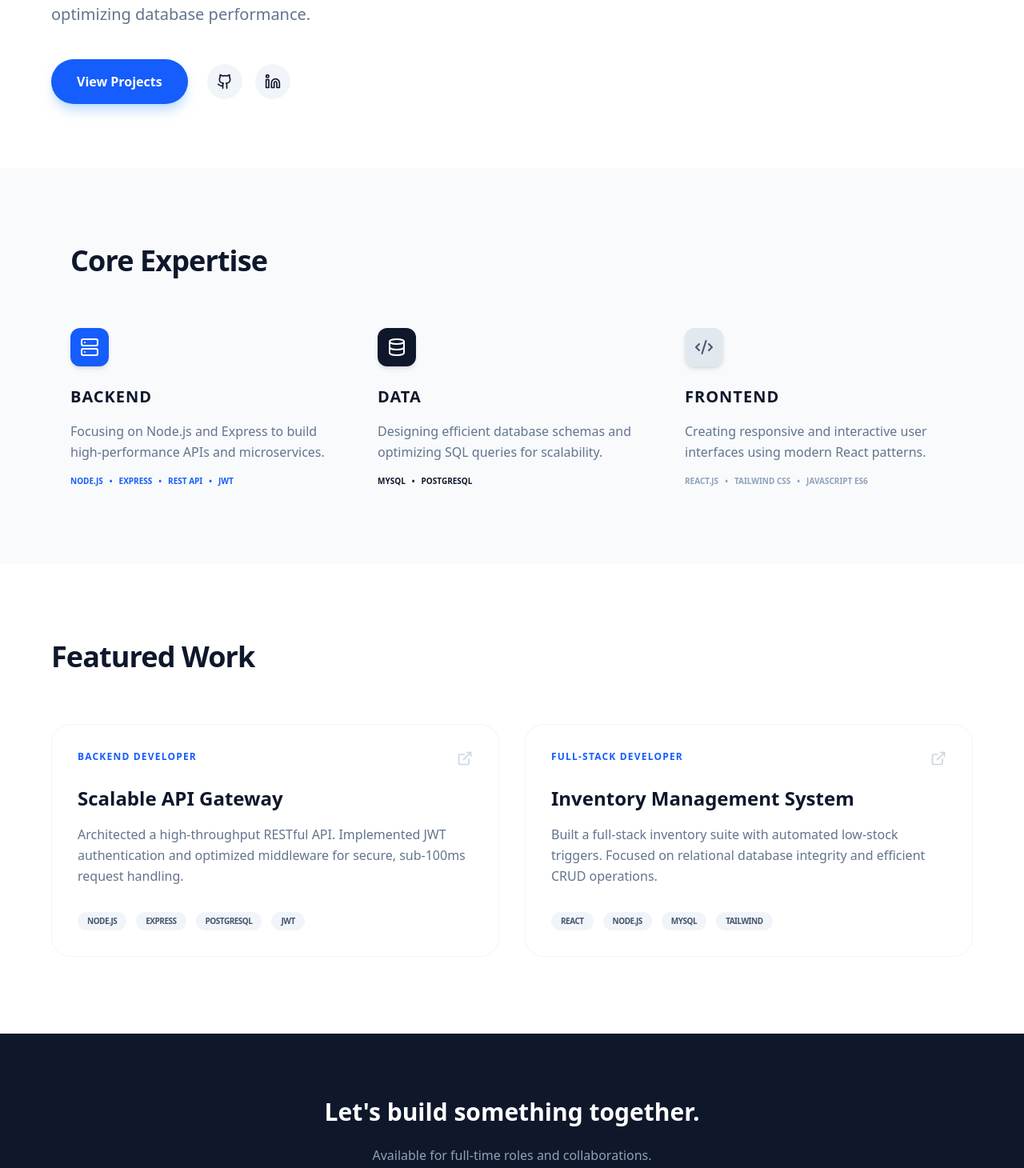
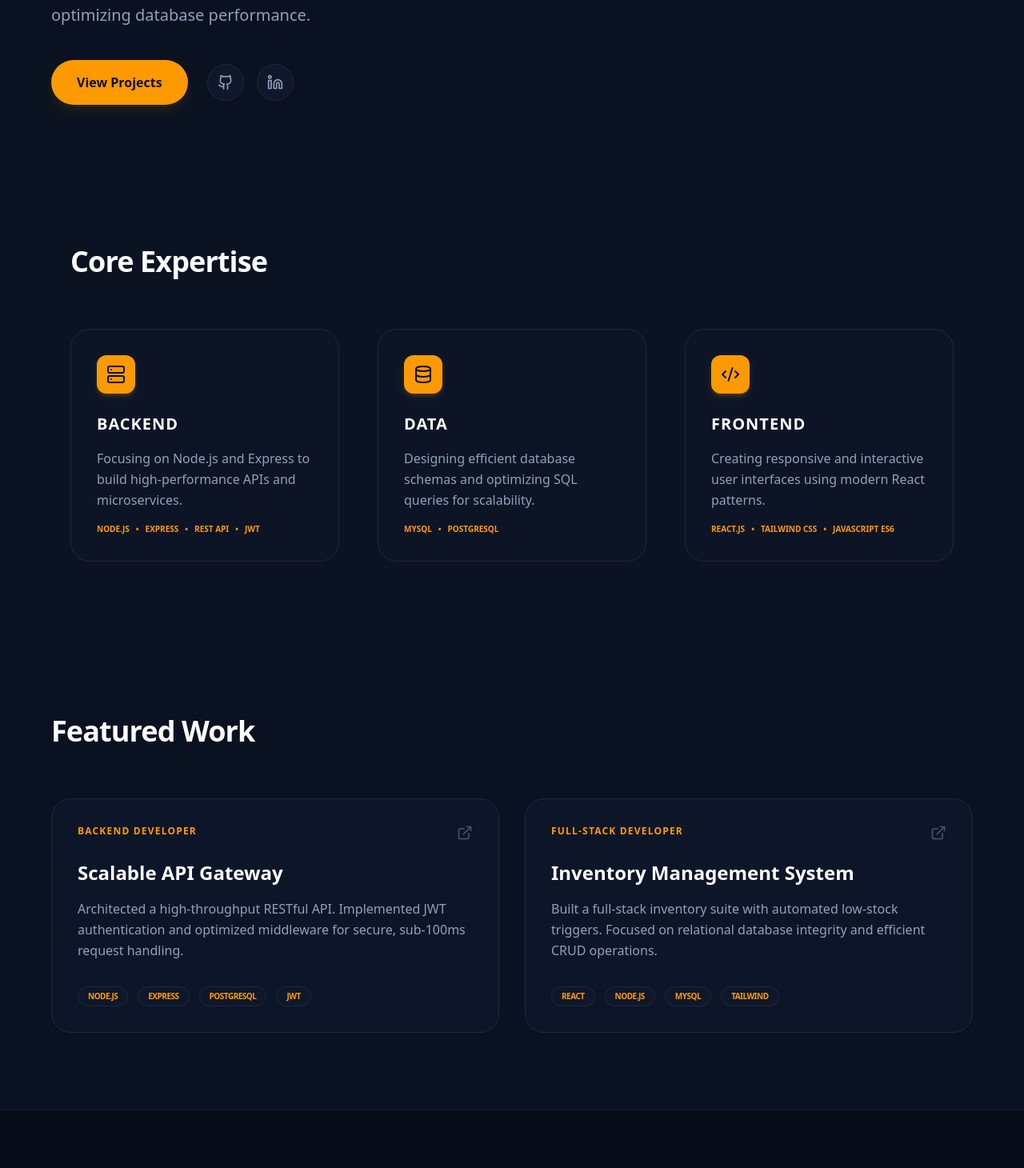
Before and after one commit to SirYazoo/my-portfolio, a React (Vite) app: page / in a window 1280 px wide. Shown: the part 550-2010 px from the top of the page at 80% size. Built offline with nearby package versions, Linux system fonts and the light colour scheme.

Commit message:
style: update UI colors

```diff
--- a/src/App.jsx
+++ b/src/App.jsx
@@ -14,15 +14,13 @@ const App = () => {
     {
       title: "Scalable API Gateway",
       role: "Backend Developer",
-      // Refined description to sound more professional
       desc: "Architected a high-throughput RESTful API. Implemented JWT authentication and optimized middleware for secure, sub-100ms request handling.",
       tech: ["Node.js", "Express", "PostgreSQL", "JWT"],
-      link: "https://github.com/SirYazoo", // Pointing to your GitHub
+      link: "https://github.com/SirYazoo",
     },
     {
       title: "Inventory Management System",
       role: "Full-stack Developer",
-      // Highlighting the 'Logic' over just 'Real-time'
       desc: "Built a full-stack inventory suite with automated low-stock triggers. Focused on relational database integrity and efficient CRUD operations.",
       tech: ["React", "Node.js", "MySQL", "Tailwind"],
       link: "https://github.com/SirYazoo",
@@ -30,35 +28,35 @@ const App = () => {
   ];
 
   return (
-    <div className="min-h-screen bg-white text-slate-900 selection:bg-blue-100 selection:text-blue-600">
+    <div className="min-h-screen bg-[#0a1120] text-slate-100 selection:bg-amber-500/30 selection:text-amber-200">
       {/* --- NAVIGATION --- */}
-      <nav className="fixed w-full top-0 bg-white/80 backdrop-blur-md z-50 border-b border-slate-100">
+      <nav className="fixed w-full top-0 bg-[#0a1120]/80 backdrop-blur-md z-50 border-b border-slate-800/50">
         <div className="max-w-6xl mx-auto px-6 h-16 flex justify-between items-center">
-          <span className="font-black text-xl tracking-tighter uppercase">
+          <span className="font-black text-xl tracking-tighter uppercase text-white">
             Rio
           </span>
-          <div className="hidden md:flex gap-8 text-sm font-bold uppercase tracking-widest text-slate-500">
+          <div className="hidden md:flex gap-8 text-sm font-bold uppercase tracking-widest">
             <a
               href="#about"
-              className="hover:text-blue-600 transition duration-300"
+              className="text-slate-400 hover:text-amber-500 transition duration-300"
             >
               About
             </a>
             <a
               href="#skills"
-              className="hover:text-blue-600 transition duration-300"
+              className="text-slate-400 hover:text-amber-500 transition duration-300"
             >
               Skills
             </a>
             <a
               href="#projects"
-              className="hover:text-blue-600 transition duration-300"
+              className="text-slate-400 hover:text-amber-500 transition duration-300"
             >
               Work
             </a>
             <a
               href="mailto:rioaurelio259@gmail.com"
-              className="text-slate-900 hover:text-blue-600 transition duration-300"
+              className="text-white hover:text-amber-500 transition duration-300"
             >
               Contact
             </a>
@@ -69,20 +67,20 @@ const App = () => {
       {/* --- HERO SECTION --- */}
       <section id="about" className="pt-40 pb-20 px-6">
         <div className="max-w-6xl mx-auto">
-          <div className="inline-flex items-center gap-2 px-3 py-1 rounded-full bg-blue-50 text-blue-600 text-xs font-bold mb-6">
+          <div className="inline-flex items-center gap-2 px-3 py-1 rounded-full bg-amber-500/10 text-amber-500 text-xs font-bold mb-6 border border-amber-500/20">
             <span className="relative flex h-2 w-2">
-              <span className="animate-ping absolute inline-flex h-full w-full rounded-full bg-blue-400 opacity-75"></span>
-              <span className="relative inline-flex rounded-full h-2 w-2 bg-blue-600"></span>
+              <span className="animate-ping absolute inline-flex h-full w-full rounded-full bg-amber-400 opacity-75"></span>
+              <span className="relative inline-flex rounded-full h-2 w-2 bg-amber-500"></span>
             </span>
             OPEN FOR OPPORTUNITIES
           </div>
 
-          <h1 className="text-6xl md:text-8xl font-black tracking-tighter mb-8 leading-[0.85]">
+          <h1 className="text-6xl md:text-8xl font-black tracking-tighter mb-8 leading-[0.85] text-white">
             I build robust <br />
-            <span className="text-slate-300">server-side</span> <br />
+            <span className="text-slate-700">server-side</span> <br />
             solutions.
           </h1>
-          <p className="text-xl text-slate-500 max-w-2xl mb-10 leading-relaxed">
+          <p className="text-xl text-slate-400 max-w-2xl mb-10 leading-relaxed">
             Highly motivated Full-stack Developer specializing in Backend
             Architecture. Passionate about writing clean, maintainable code and
             optimizing database performance.
@@ -90,7 +88,7 @@ const App = () => {
           <div className="flex flex-wrap gap-6 items-center">
             <a
               href="#projects"
-              className="px-8 py-4 bg-blue-600 text-white font-bold rounded-full hover:bg-blue-700 transition shadow-lg shadow-blue-200"
+              className="px-8 py-4 bg-amber-500 text-[#0a1120] font-bold rounded-full hover:bg-amber-400 transition shadow-lg shadow-amber-500/10"
             >
               View Projects
             </a>
@@ -99,7 +97,7 @@ const App = () => {
                 target="_blank"
                 rel="noopener noreferrer"
                 href="https://github.com/SirYazoo"
-                className="p-3 bg-slate-100 rounded-full hover:bg-slate-200 transition"
+                className="p-3 bg-slate-900 text-slate-400 border border-slate-800 rounded-full hover:bg-amber-500 transition"
               >
                 <Github size={20} />
               </a>
@@ -107,7 +105,7 @@ const App = () => {
                 target="_blank"
                 rel="noopener noreferrer"
                 href="https://linkedin.com/in/rio-aurelio-sumantri"
-                className="p-3 bg-slate-100 rounded-full hover:bg-slate-200 transition"
+                className="p-3 bg-slate-900 text-slate-400 border border-slate-800 rounded-full hover:bg-amber-500 transition"
               >
                 <Linkedin size={20} />
               </a>
@@ -117,55 +115,55 @@ const App = () => {
       </section>
 
       {/* --- TECH STACK --- */}
-      <section id="skills" className="py-24 bg-slate-50">
+      <section id="skills" className="py-24 bg-slate-900/30">
         <div className="max-w-6xl mx-auto px-6">
-          <h2 className="text-4xl font-black mb-16 tracking-tight text-slate-900">
+          <h2 className="text-4xl font-black mb-16 tracking-tight text-white">
             Core Expertise
           </h2>
           <div className="grid grid-cols-1 md:grid-cols-3 gap-12">
-            <div>
-              <div className="w-12 h-12 bg-blue-600 text-white flex items-center justify-center rounded-xl mb-6 shadow-md">
+            <div className="p-8 rounded-3xl bg-slate-900/50 border border-slate-800 hover:bg-amber-500/50 transition duration-300">
+              <div className="w-12 h-12 bg-amber-500 text-[#0a1120] flex items-center justify-center rounded-xl mb-6 shadow-md shadow-amber-500/20">
                 <Server size={24} />
               </div>
-              <h3 className="text-xl font-bold mb-4 uppercase tracking-wider">
+              <h3 className="text-xl font-bold mb-4 uppercase tracking-wider text-white">
                 Backend
               </h3>
-              <p className="text-slate-500 leading-relaxed mb-4">
+              <p className="text-slate-400 leading-relaxed mb-4">
                 Focusing on Node.js and Express to build high-performance APIs
                 and microservices.
               </p>
-              <div className="flex flex-wrap gap-2 text-[10px] font-black uppercase text-blue-600">
+              <div className="flex flex-wrap gap-2 text-[10px] font-black uppercase text-amber-500">
                 <span>Node.js</span> • <span>Express</span> •{" "}
                 <span>REST API</span> • <span>JWT</span>
               </div>
             </div>
-            <div>
-              <div className="w-12 h-12 bg-slate-900 text-white flex items-center justify-center rounded-xl mb-6 shadow-md">
+            <div className="p-8 rounded-3xl bg-slate-900/50 border border-slate-800 hover:bg-amber-500/50 transition duration-300">
+              <div className="w-12 h-12 bg-amber-500 text-[#0a1120] flex items-center justify-center rounded-xl mb-6 shadow-md shadow-amber-500/20">
                 <Database size={24} />
               </div>
-              <h3 className="text-xl font-bold mb-4 uppercase tracking-wider">
+              <h3 className="text-xl font-bold mb-4 uppercase tracking-wider text-white">
                 Data
               </h3>
-              <p className="text-slate-500 leading-relaxed mb-4">
+              <p className="text-slate-400 leading-relaxed mb-4">
                 Designing efficient database schemas and optimizing SQL queries
                 for scalability.
               </p>
-              <div className="flex flex-wrap gap-2 text-[10px] font-black uppercase text-slate-900">
+              <div className="flex flex-wrap gap-2 text-[10px] font-black uppercase text-amber-500">
                 <span>MySQL</span> • <span>PostgreSQL</span>
               </div>
             </div>
-            <div>
-              <div className="w-12 h-12 bg-slate-200 text-slate-600 flex items-center justify-center rounded-xl mb-6 shadow-md">
+            <div className="p-8 rounded-3xl bg-slate-900/50 border border-slate-800 hover:bg-amber-500/50 transition duration-300">
+              <div className="w-12 h-12 bg-amber-500 text-[#0a1120] flex items-center justify-center rounded-xl mb-6 shadow-md shadow-amber-500/20">
                 <Code2 size={24} />
               </div>
-              <h3 className="text-xl font-bold mb-4 uppercase tracking-wider">
+              <h3 className="text-xl font-bold mb-4 uppercase tracking-wider text-white">
                 Frontend
               </h3>
-              <p className="text-slate-500 leading-relaxed mb-4">
+              <p className="text-slate-400 leading-relaxed mb-4">
                 Creating responsive and interactive user interfaces using modern
                 React patterns.
               </p>
-              <div className="flex flex-wrap gap-2 text-[10px] font-black uppercase text-slate-400">
+              <div className="flex flex-wrap gap-2 text-[10px] font-black uppercase text-amber-500">
                 <span>React.js</span> • <span>Tailwind CSS</span> •{" "}
                 <span>JavaScript ES6</span>
               </div>
@@ -177,39 +175,39 @@ const App = () => {
       {/* --- PROJECTS SECTION --- */}
       <section id="projects" className="py-24 px-6">
         <div className="max-w-6xl mx-auto">
-          <h2 className="text-4xl font-black tracking-tight mb-16">
+          <h2 className="text-4xl font-black tracking-tight mb-16 text-white">
             Featured Work
           </h2>
           <div className="grid grid-cols-1 md:grid-cols-2 gap-8">
             {projects.map((proj, i) => (
               <div
                 key={i}
-                className="group p-8 border border-slate-100 rounded-3xl hover:border-blue-200 hover:shadow-2xl hover:shadow-blue-100 transition-all duration-500"
+                className="group p-8 bg-[#0d1629] border border-slate-800 rounded-3xl hover:border-amber-500/30 hover:shadow-2xl hover:shadow-amber-500/5 transition-all duration-500"
               >
                 <div className="flex justify-between items-start mb-6">
-                  <span className="text-xs font-black text-blue-600 uppercase tracking-widest">
+                  <span className="text-xs font-black text-amber-500 uppercase tracking-widest">
                     {proj.role}
                   </span>
                   <a
                     href={proj.link}
                     target="_blank"
                     rel="noopener noreferrer"
-                    className="text-slate-300 group-hover:text-blue-600 transition"
+                    className="text-slate-600 group-hover:text-amber-500 transition"
                   >
                     <ExternalLink size={20} />
                   </a>
                 </div>
-                <h3 className="text-2xl font-bold mb-4 group-hover:text-blue-600 transition">
+                <h3 className="text-2xl font-bold mb-4 text-white group-hover:text-amber-500 transition">
                   {proj.title}
                 </h3>
-                <p className="text-slate-500 mb-8 leading-relaxed">
+                <p className="text-slate-400 mb-8 leading-relaxed">
                   {proj.desc}
                 </p>
                 <div className="flex flex-wrap gap-3">
                   {proj.tech.map((t, idx) => (
                     <span
                       key={idx}
-                      className="px-3 py-1 bg-slate-100 text-slate-600 text-[10px] font-bold rounded-full uppercase tracking-tighter"
+                      className="px-3 py-1 bg-slate-900 text-amber-500 text-[10px] font-bold rounded-full uppercase tracking-tighter border border-slate-800"
                     >
                       {t}
                     </span>
@@ -222,7 +220,7 @@ const App = () => {
       </section>
 
       {/* --- FOOTER --- */}
-      <footer className="py-20 bg-slate-900 text-white text-center">
+      <footer className="py-20 bg-[#070c18] text-white text-center border-t border-slate-900">
         <div className="max-w-6xl mx-auto px-6">
           <h2 className="text-3xl font-bold mb-6">
             Let's build something together.
@@ -232,11 +230,11 @@ const App = () => {
           </p>
           <a
             href="mailto:rioaurelio259@gmail.com"
-            className="text-xl font-bold text-blue-400 hover:underline flex items-center justify-center gap-2"
+            className="text-xl font-bold text-amber-500 hover:underline flex items-center justify-center gap-2"
           >
             <Mail size={24} /> rioaurelio259@gmail.com
           </a>
-          <div className="mt-20 pt-8 border-t border-slate-800 text-slate-500 text-sm uppercase tracking-widest font-medium">
+          <div className="mt-20 pt-8 border-t border-slate-900 text-slate-600 text-sm uppercase tracking-widest font-medium">
             &copy; 2026 Rio Aurelio. All Rights Reserved.
           </div>
         </div>
```
